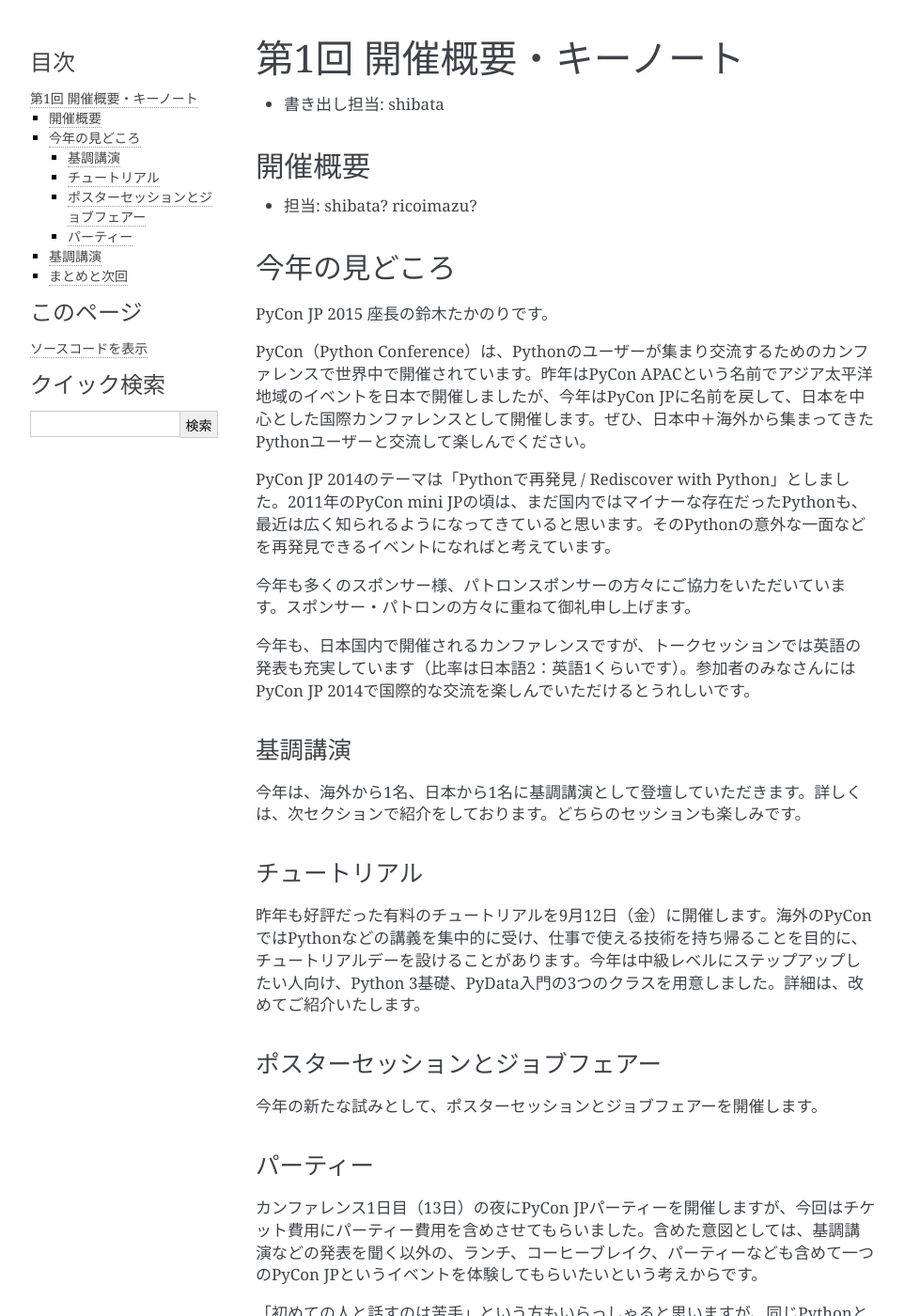
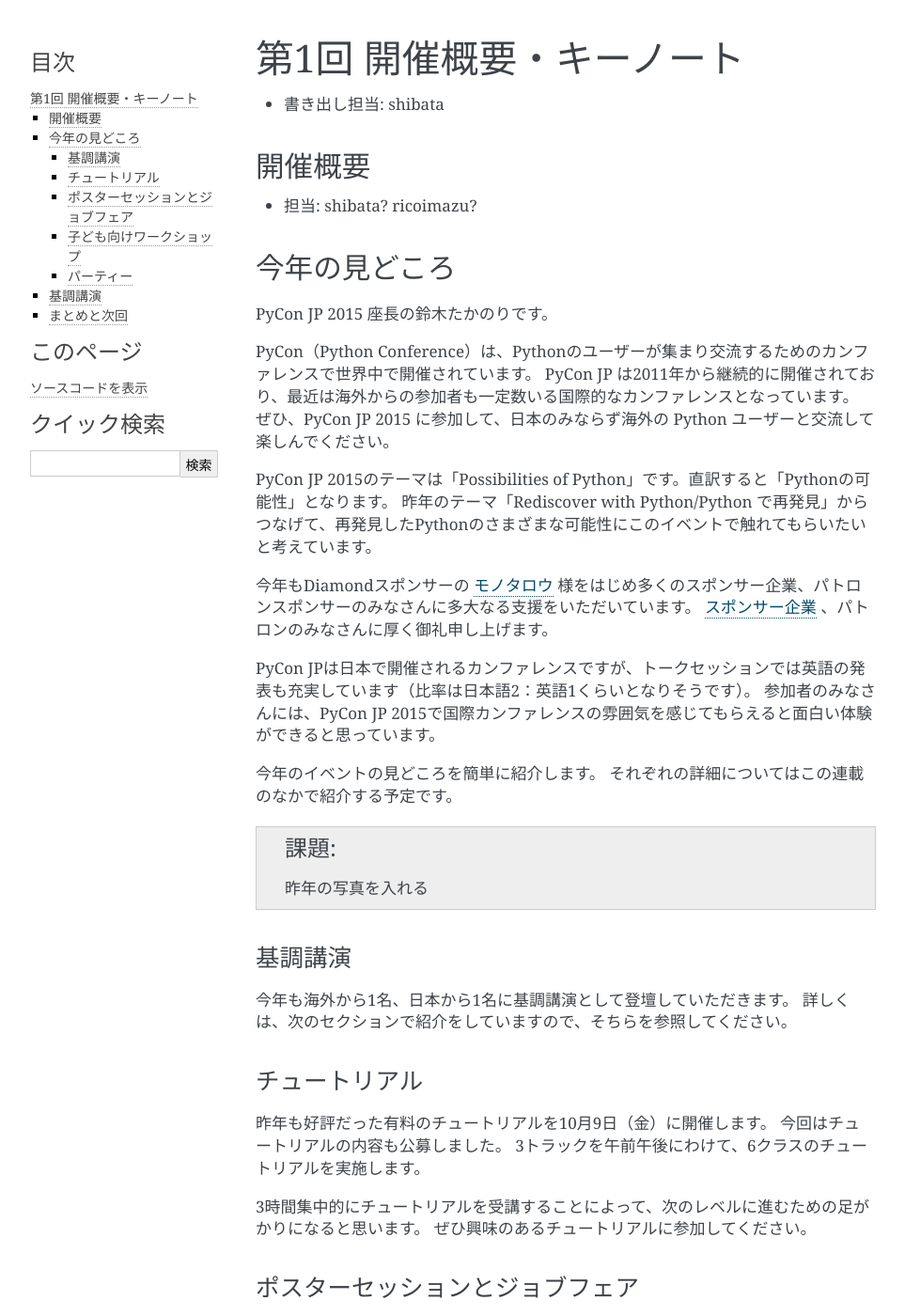
Before and after one commit to pyconjp/reports2015, a Sphinx documentation site: the page built from pre/source/01_overview.rst, in a window 1280 px wide and 1400 px high. Shown: the whole window at 94% size, without its empty margins (148-1111 px from the left). Built offline with Sphinx 7.4.7, drawn with Linux system fonts in a browser that asks for light colours; some of the changed text lies outside the part shown.

Commit message:
HTJ-804: ざっくり見どころを書いた

```diff
--- a/pre/source/01_overview.rst
+++ b/pre/source/01_overview.rst
@@ -12,34 +12,62 @@
 ==============
 PyCon JP 2015 座長の鈴木たかのりです。
 
-PyCon（Python Conference）は、Pythonのユーザーが集まり交流するためのカンファレンスで世界中で開催されています。昨年はPyCon APACという名前でアジア太平洋地域のイベントを日本で開催しましたが、今年はPyCon JPに名前を戻して、日本を中心とした国際カンファレンスとして開催します。ぜひ、日本中＋海外から集まってきたPythonユーザーと交流して楽しんでください。
+PyCon（Python Conference）は、Pythonのユーザーが集まり交流するためのカンファレンスで世界中で開催されています。
+PyCon JP は2011年から継続的に開催されており、最近は海外からの参加者も一定数いる国際的なカンファレンスとなっています。
+ぜひ、PyCon JP 2015 に参加して、日本のみならず海外の Python ユーザーと交流して楽しんでください。
 
-PyCon JP 2014のテーマは「Pythonで再発見 / Rediscover with Python」としました。2011年のPyCon mini JPの頃は、まだ国内ではマイナーな存在だったPythonも、最近は広く知られるようになってきていると思います。そのPythonの意外な一面などを再発見できるイベントになればと考えています。
+PyCon JP 2015のテーマは「Possibilities of Python」です。直訳すると「Pythonの可能性」となります。
+昨年のテーマ「Rediscover with Python/Python で再発見」からつなげて、再発見したPythonのさまざまな可能性にこのイベントで触れてもらいたいと考えています。
 
-今年も多くのスポンサー様、パトロンスポンサーの方々にご協力をいただいています。スポンサー・パトロンの方々に重ねて御礼申し上げます。
+今年もDiamondスポンサーの `モノタロウ <http://www.monotaro.com/>`_ 様をはじめ多くのスポンサー企業、パトロンスポンサーのみなさんに多大なる支援をいただいています。
+`スポンサー企業 <https://pycon.jp/2015/ja/sponsors/>`_ 、パトロンのみなさんに厚く御礼申し上げます。
 
-今年も、日本国内で開催されるカンファレンスですが、トークセッションでは英語の発表も充実しています（比率は日本語2：英語1くらいです）。参加者のみなさんにはPyCon JP 2014で国際的な交流を楽しんでいただけるとうれしいです。
+PyCon JPは日本で開催されるカンファレンスですが、トークセッションでは英語の発表も充実しています（比率は日本語2：英語1くらいとなりそうです）。
+参加者のみなさんには、PyCon JP 2015で国際カンファレンスの雰囲気を感じてもらえると面白い体験ができると思っています。
+
+今年のイベントの見どころを簡単に紹介します。
+それぞれの詳細についてはこの連載のなかで紹介する予定です。
+
+.. todo:: 昨年の写真を入れる
 
 基調講演
 --------
 
-今年は、海外から1名、日本から1名に基調講演として登壇していただきます。詳しくは、次セクションで紹介をしております。どちらのセッションも楽しみです。
+今年も海外から1名、日本から1名に基調講演として登壇していただきます。
+詳しくは、次のセクションで紹介をしていますので、そちらを参照してください。
 
 チュートリアル
 --------------
 
-昨年も好評だった有料のチュートリアルを9月12日（金）に開催します。海外のPyConではPythonなどの講義を集中的に受け、仕事で使える技術を持ち帰ることを目的に、チュートリアルデーを設けることがあります。今年は中級レベルにステップアップしたい人向け、Python 3基礎、PyData入門の3つのクラスを用意しました。詳細は、改めてご紹介いたします。
+昨年も好評だった有料のチュートリアルを10月9日（金）に開催します。
+今回はチュートリアルの内容も公募しました。
+3トラックを午前午後にわけて、6クラスのチュートリアルを実施します。
 
-ポスターセッションとジョブフェアー
-----------------------------------
+3時間集中的にチュートリアルを受講することによって、次のレベルに進むための足がかりになると思います。
+ぜひ興味のあるチュートリアルに参加してください。
 
-今年の新たな試みとして、ポスターセッションとジョブフェアーを開催します。
+ポスターセッションとジョブフェア
+--------------------------------
+
+昨年好評だったポスターセッションとジョブフェアを今年も開催します。
+
+ポスターセッションでは発表者と近い距離でさまざまな展示を体験できます。
+ジョブフェアではPythonエンジニアを求めているスポンサー企業とXXXXができます。
+
+子ども向けワークショップ
+------------------------
+
+今年初めての試みとして「子ども向けワークショップ」を開催します。
+Pythonの可能性を拡げるために、次代を担っていく子ども達にPythonを体験してもらおうという試みです。
+
+どんなイベントになるのか、今から非常に楽しみです。
 
 パーティー
 ----------
-カンファレンス1日目（13日）の夜にPyCon JPパーティーを開催しますが、今回はチケット費用にパーティー費用を含めさせてもらいました。含めた意図としては、基調講演などの発表を聞く以外の、ランチ、コーヒーブレイク、パーティーなども含めて一つのPyCon JPというイベントを体験してもらいたいという考えからです。
+カンファレンス1日目（10月10日）の夜に「PyCon JP Party」を開催します。
+昨年と同様、全てのチケット（パーティーなし学生チケットを除く）にパーティーが含まれています。
 
-「初めての人と話すのは苦手」という方もいらっしゃると思いますが、同じPythonというキーワードで集まった人しかいないので、話が合う人はいるはずです。ちょっとだけ勇気を出して誰かとぜひ知り合ってみてください。もしくは、スタッフに声を変えてみるのも一つの手だと思います。
+おいしい料理とお酒とともに、Pythonユーザーとの交流を楽しんで下さい。
 
 基調講演
 ========
```
